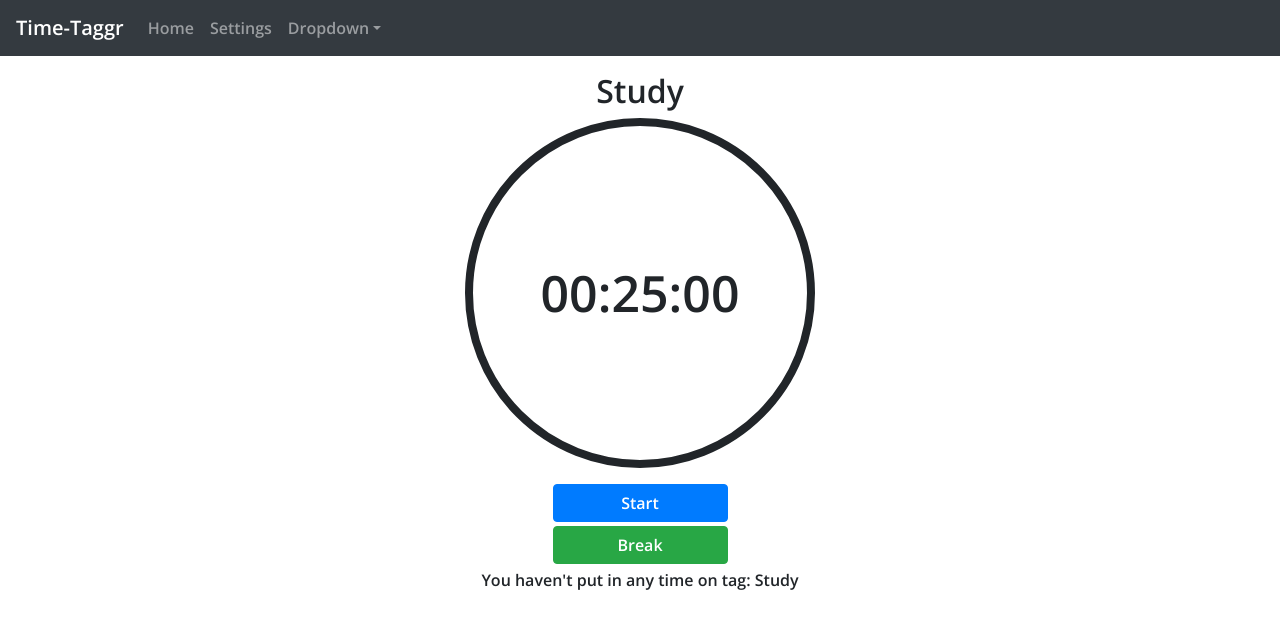
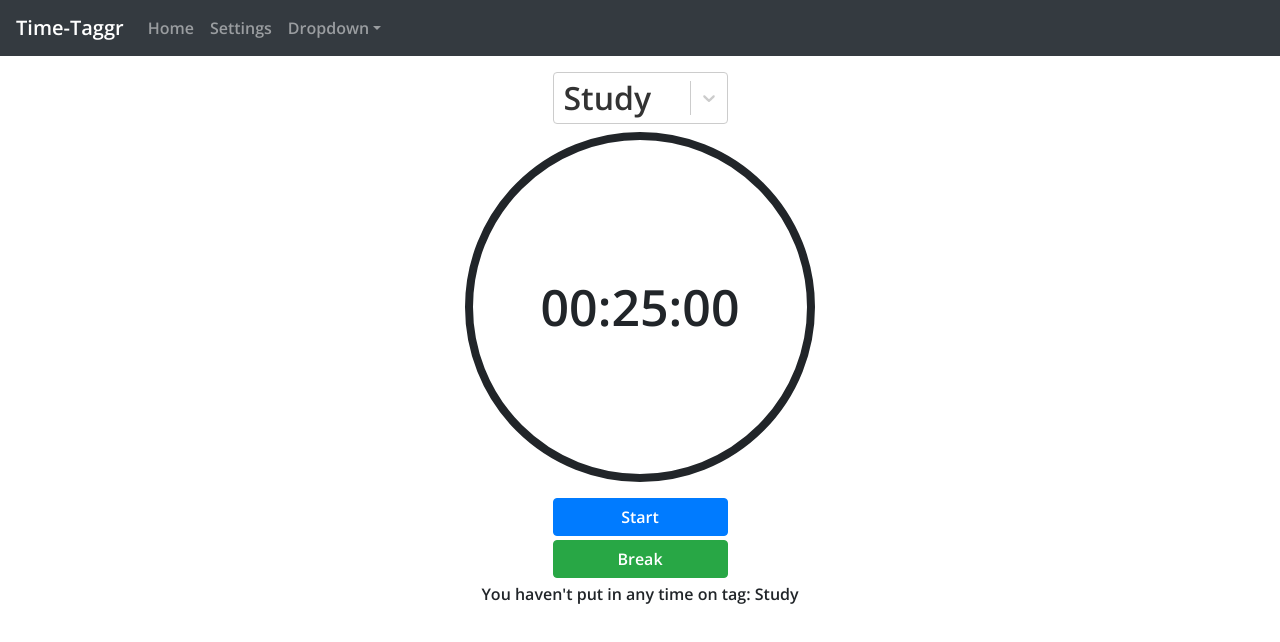
Before and after one commit to ericmiranda7/time-taggr, a React (Create React App) app in the folder time-taggr/: page / in a window 1280 px wide. Shown: the top 642 px of the page. Built offline with nearby package versions, Linux system fonts and the light colour scheme.

Commit message:
add convenient tag select on home

```diff
--- a/time-taggr/src/App.css
+++ b/time-taggr/src/App.css
@@ -9,3 +9,7 @@ body {
 .centered-text-span {
   align-items: center;
 }
+
+.width-button {
+  width: 175px;
+}
--- a/time-taggr/src/components/Home.js
+++ b/time-taggr/src/components/Home.js
@@ -1,10 +1,11 @@
 import Timer from './Timer'
+import TagSelect from './settings/TagSelect'
 
 const Home = ({ tags }) => {
 
 	return (
 		<div className="d-flex flex-column align-items-center mt-0">
-			<h2>{tags.find((tag) => tag.isSelected)?.name}</h2>
+			<h2><TagSelect width="175px" /></h2>
 			<Timer />
 		</div>
 	)
--- a/time-taggr/src/components/settings/Settings.js
+++ b/time-taggr/src/components/settings/Settings.js
@@ -17,7 +17,6 @@ const Settings = () => {
 
   const dispatch = useDispatch()
 
-  const options = tags.map(tag => { return { value: tag.value, label: tag.name } }).filter(tag => tag.value !== 'break')
 
   return (
     <div className="d-flex justify-content-center">
@@ -31,7 +30,10 @@ const Settings = () => {
             <DurationForm selectedTag={selectedTag} isTimerRunning={isTimerRunning} />
           </ListGroup.Item>
           <ListGroup.Item>
-            <TagSelect selectedTag={selectedTag} options={options} dispatch={dispatch} isTimerRunning={isTimerRunning} />
+            <div className="d-flex">
+              <span className="d-inline-flex flex-grow-1 centered-text-span" >Select Tag</span>
+              <TagSelect isTimerRunning={isTimerRunning} width="8.2em" />
+            </div>
           </ListGroup.Item>
           <ListGroup.Item>
             <AddTag isTimerRunning={isTimerRunning} />
--- a/time-taggr/src/components/settings/TagSelect.js
+++ b/time-taggr/src/components/settings/TagSelect.js
@@ -1,8 +1,13 @@
-import { useSelector } from 'react-redux'
+import { useSelector, useDispatch } from 'react-redux'
 import { makeSelected } from '../../reducers/tagsReducer'
 import Select from 'react-select'
 
-const TagSelect = ({ options, dispatch, isTimerRunning }) => {
+const TagSelect = ({ isTimerRunning, width }) => {
+  const tags = useSelector(state => state.tags)
+  const dispatch = useDispatch()
+
+  const options = tags.map(tag => { return { value: tag.value, label: tag.name } }).filter(tag => tag.value !== 'break')
+
   const selectedTag = useSelector(state => state.tags.find(tag => tag.isSelected))
   const selectedValue = { value: selectedTag.value, label: selectedTag.name }
   const onTagSelected = itemSelected => {
@@ -10,12 +15,9 @@ const TagSelect = ({ options, dispatch, isTimerRunning }) => {
   }
 
   return (
-    <div className="d-flex">
-      <span className="d-inline-flex flex-grow-1 centered-text-span">Select Tag</span>
-      <div style={{ width: '8.2em' }}>
+      <div style={{ width }}>
         <Select options={options} onChange={onTagSelected} isDisabled={isTimerRunning} value={selectedValue} />
       </div>
-    </div>
   )
 }
 
```
